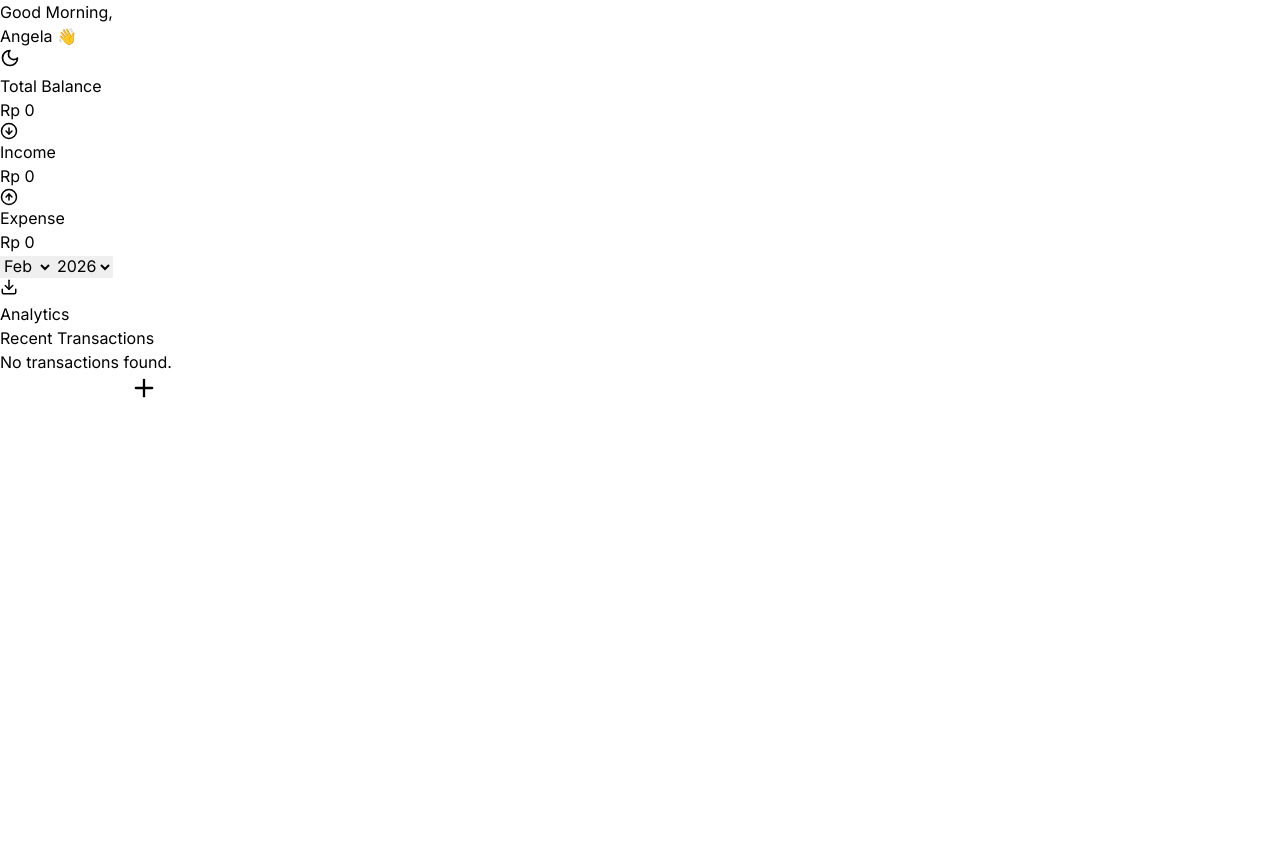
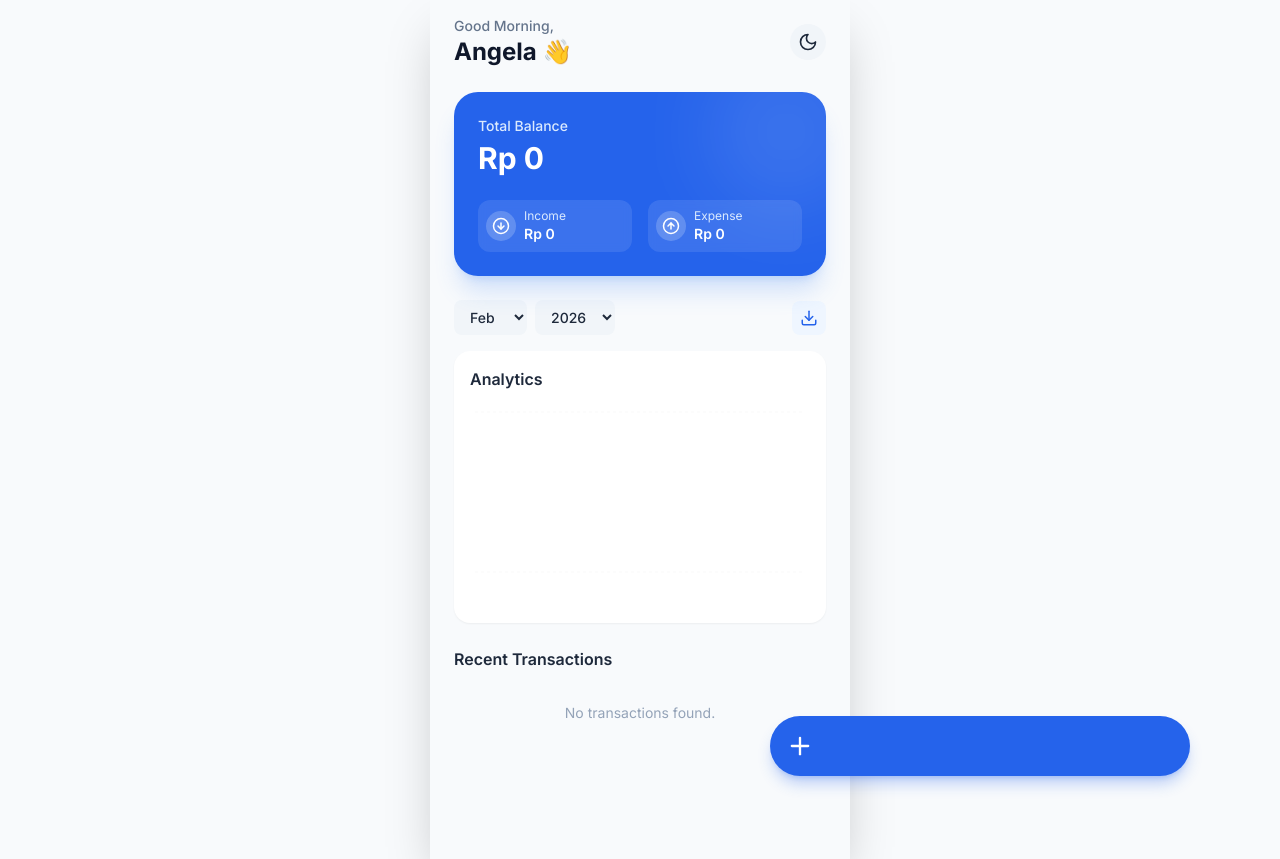
Before and after one commit to sanzzyproject/Finance-tracker-, a Next.js app: page / in a window 1280 px wide. Before the commit the page ends 800 px from the top, so only its background shows below. Built offline with nearby package versions, Linux system fonts and the light colour scheme.

Commit message:
Create tailwind.config.ts

```diff
--- /dev/null
+++ b/tailwind.config.ts
@@ -0,0 +1,22 @@
+import type { Config } from "tailwindcss";
+
+const config: Config = {
+  darkMode: "class", // PENTING: Agar tombol toggle dark mode berfungsi
+  content: [
+    "./pages/**/*.{js,ts,jsx,tsx,mdx}",
+    "./components/**/*.{js,ts,jsx,tsx,mdx}",
+    "./app/**/*.{js,ts,jsx,tsx,mdx}",
+    "./lib/**/*.{js,ts,jsx,tsx,mdx}",
+  ],
+  theme: {
+    extend: {
+      backgroundImage: {
+        "gradient-radial": "radial-gradient(var(--tw-gradient-stops))",
+        "gradient-conic":
+          "conic-gradient(from 180deg at 50% 50%, var(--tw-gradient-stops))",
+      },
+    },
+  },
+  plugins: [],
+};
+export default config;
```
